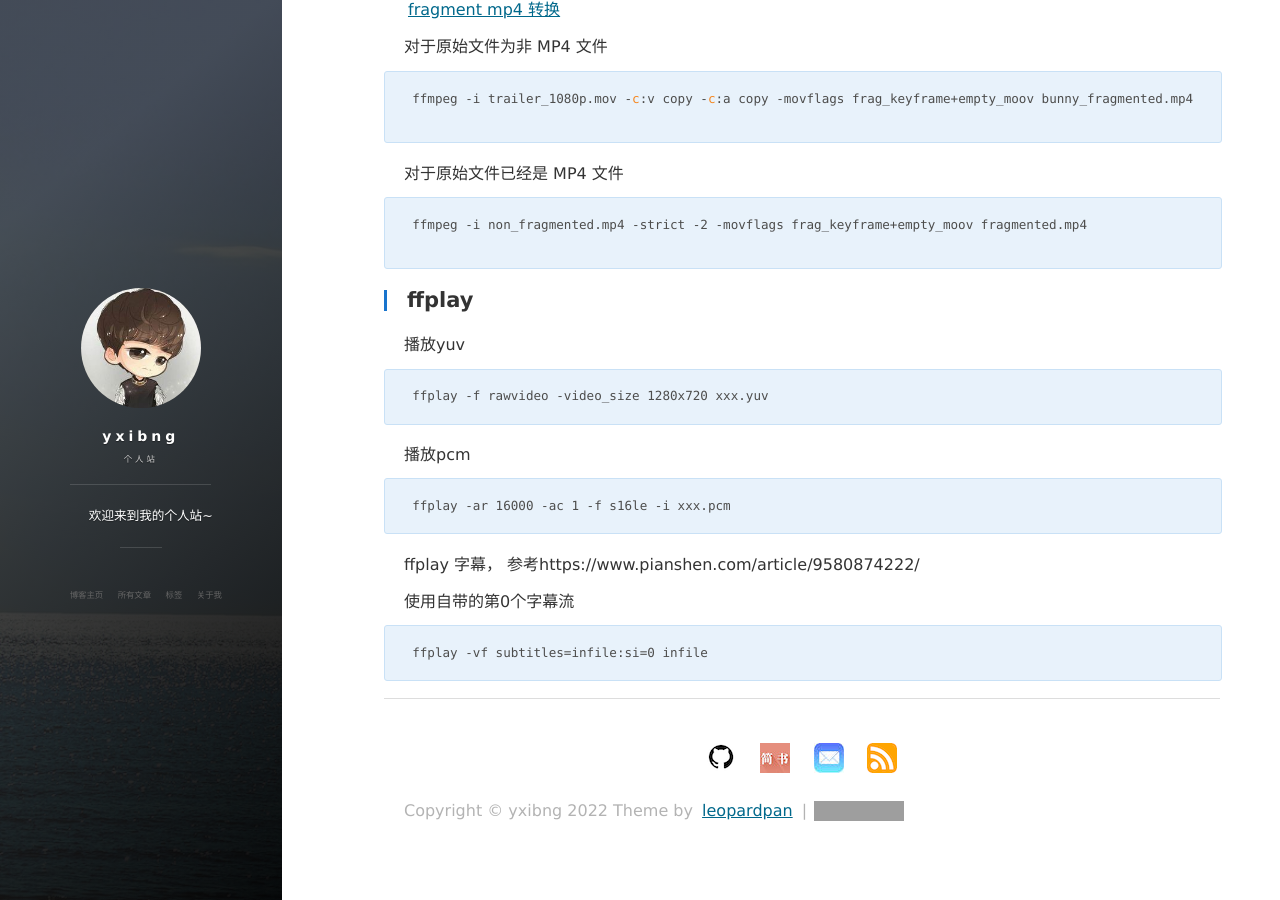
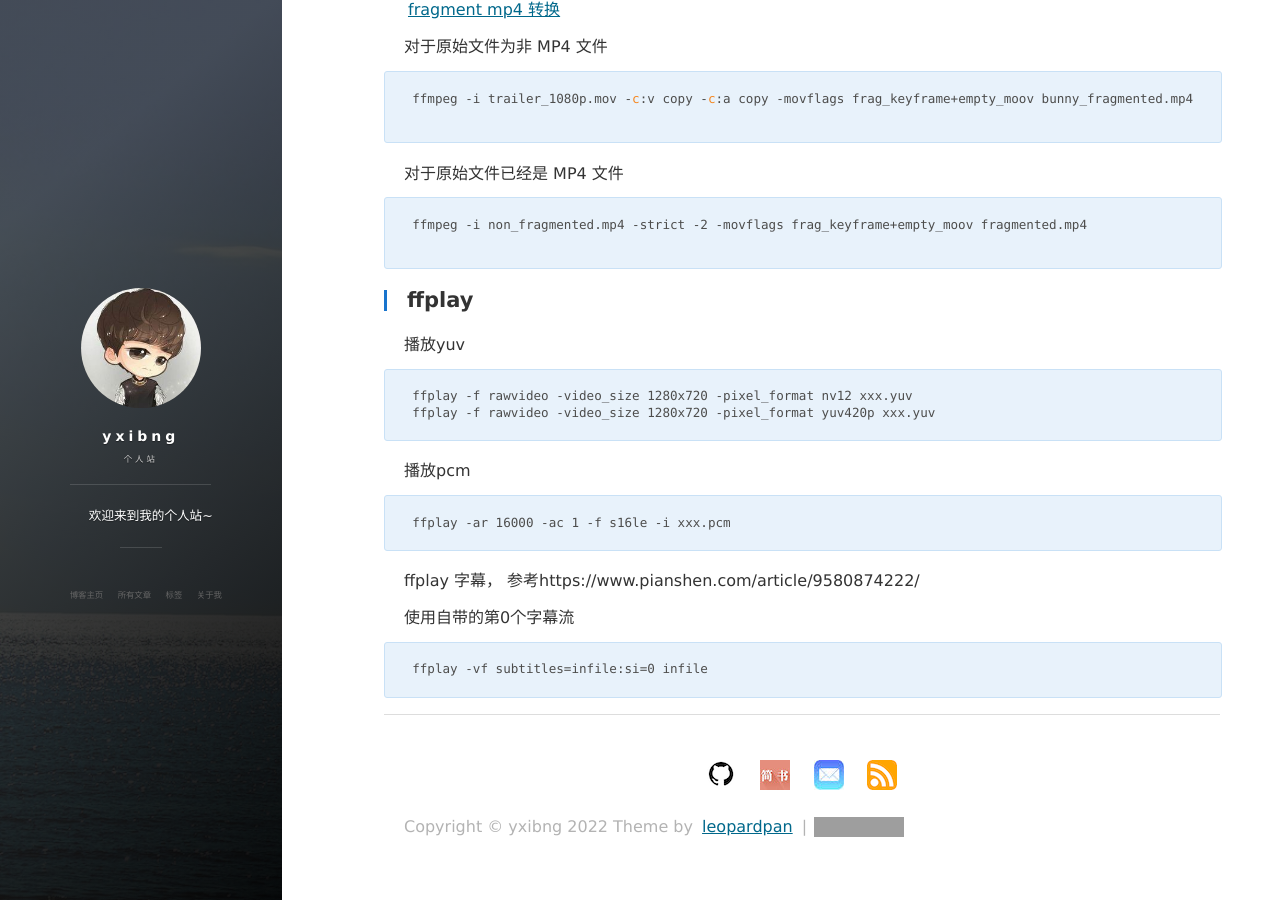
Before and after one commit to yxibng/yxibng.github.io, a Jekyll site: the page built from _posts/ffmpeg/2022-09-23-ffmpeg-命令.md, in a window 1280 px wide and 900 px high, scrolled down 829 px. Built offline with Jekyll 4.4.1, drawn with Linux system fonts in a browser that asks for light colours; nearby versions of some CDN libraries; comment, search, counter and statistics services are not loaded; grey boxes are pictures that could not be loaded.

Commit message:
feat: ffmpeg command

````diff
--- a/_posts/ffmpeg/2022-09-23-ffmpeg-命令.md
+++ b/_posts/ffmpeg/2022-09-23-ffmpeg-命令.md
@@ -52,7 +52,8 @@ ffmpeg -i non_fragmented.mp4 -strict -2 -movflags frag_keyframe+empty_moov fragm
 
 播放yuv
 ```
-ffplay -f rawvideo -video_size 1280x720 xxx.yuv
+ffplay -f rawvideo -video_size 1280x720 -pixel_format nv12 xxx.yuv
+ffplay -f rawvideo -video_size 1280x720 -pixel_format yuv420p xxx.yuv
 ```
 
 播放pcm
````
